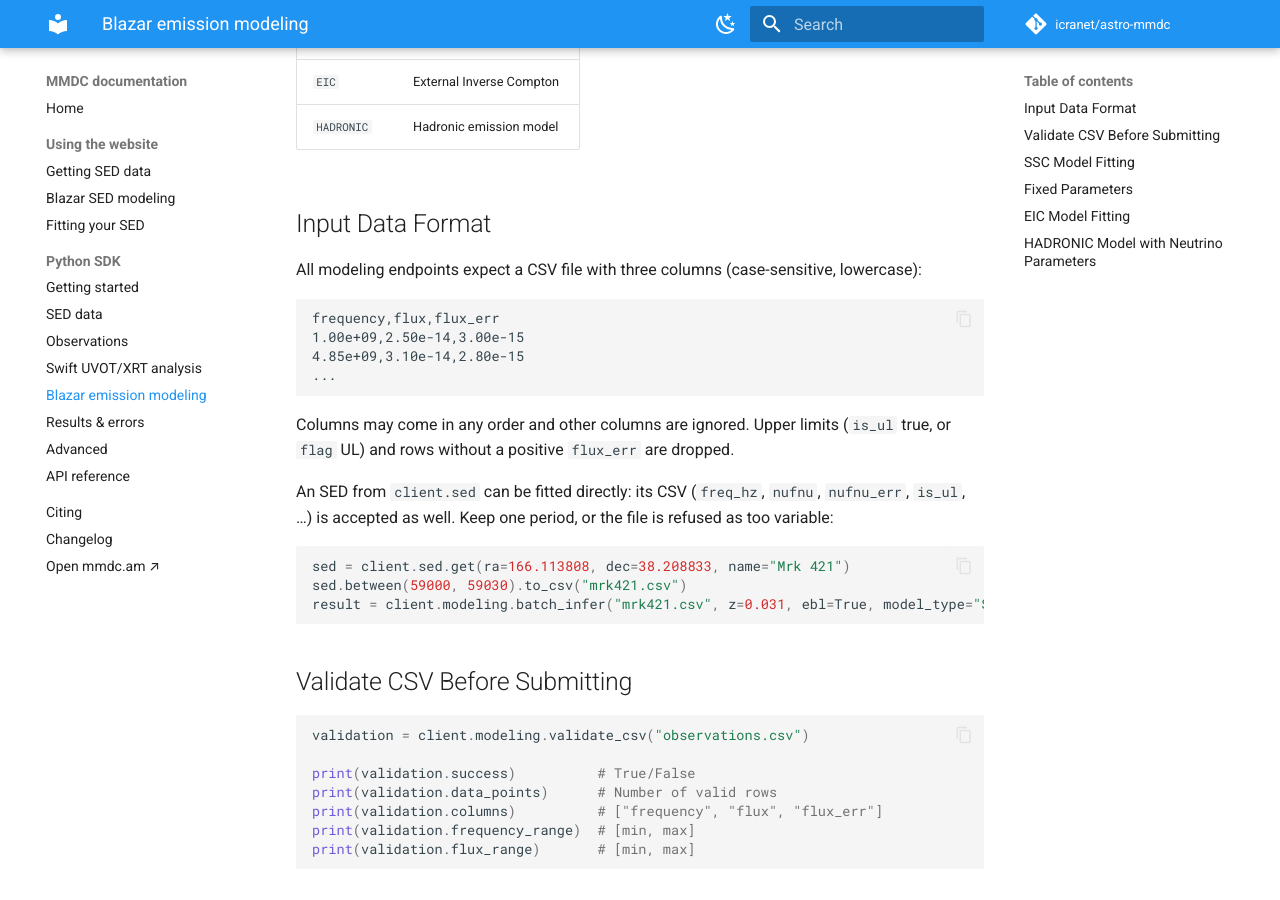
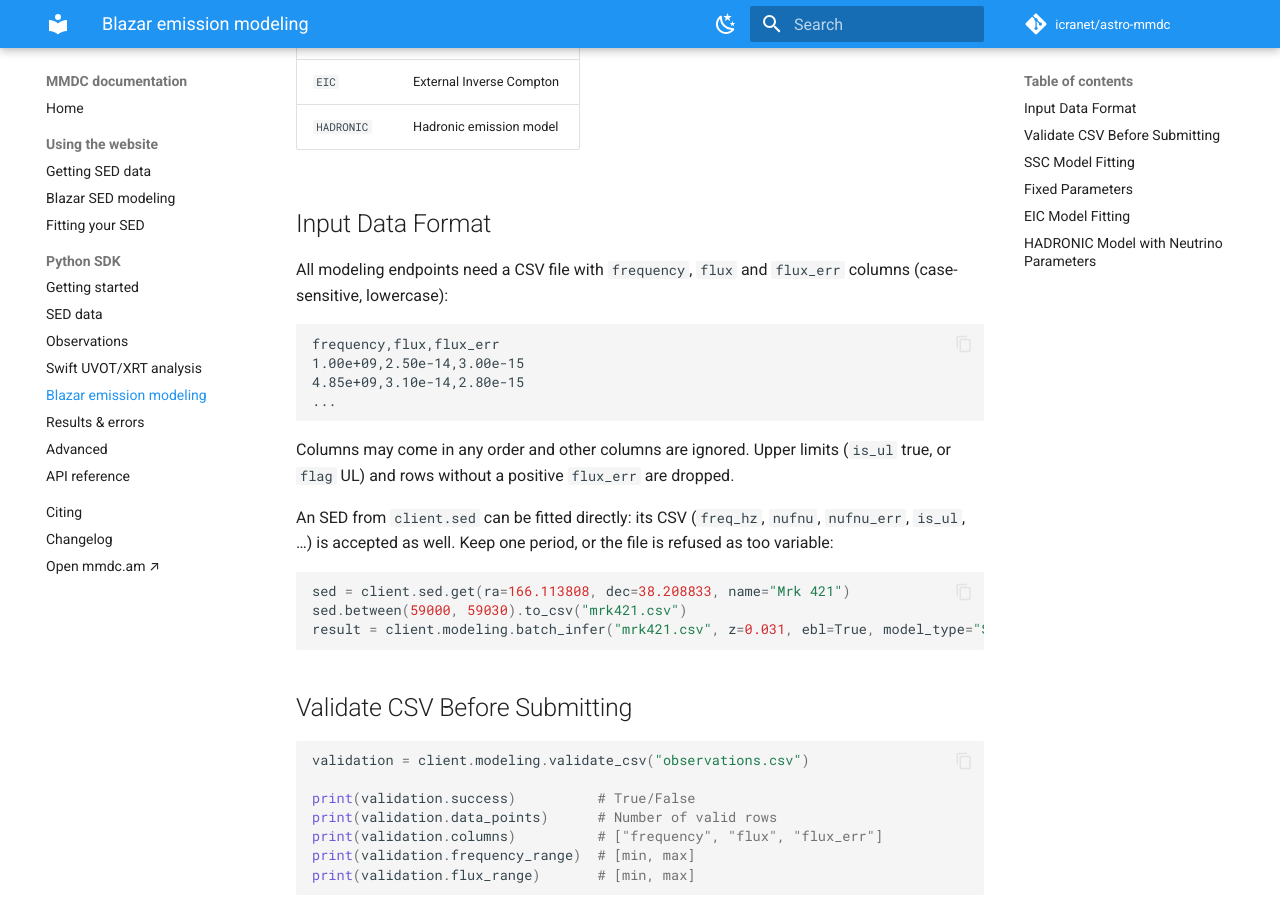
Before and after one commit to icranet/astro-mmdc, an MkDocs documentation site: the page built from docs/guides/modeling.md, in a window 1280 px wide and 900 px high, scrolled down 300 px. Built offline with MkDocs 1.6.1 and Material for MkDocs 9.7.7, drawn with Linux system fonts in a browser that asks for light colours; comment, search, counter and statistics services are not loaded.

Commit message:
Docs: modeling guide says the columns are needed, not exactly three

````diff
--- a/docs/guides/modeling.md
+++ b/docs/guides/modeling.md
@@ -10,7 +10,7 @@ MMDC supports three blazar broadband emission models:
 
 ## Input Data Format
 
-All modeling endpoints expect a CSV file with three columns (case-sensitive, lowercase):
+All modeling endpoints need a CSV file with `frequency`, `flux` and `flux_err` columns (case-sensitive, lowercase):
 
 ```csv
 frequency,flux,flux_err
````
